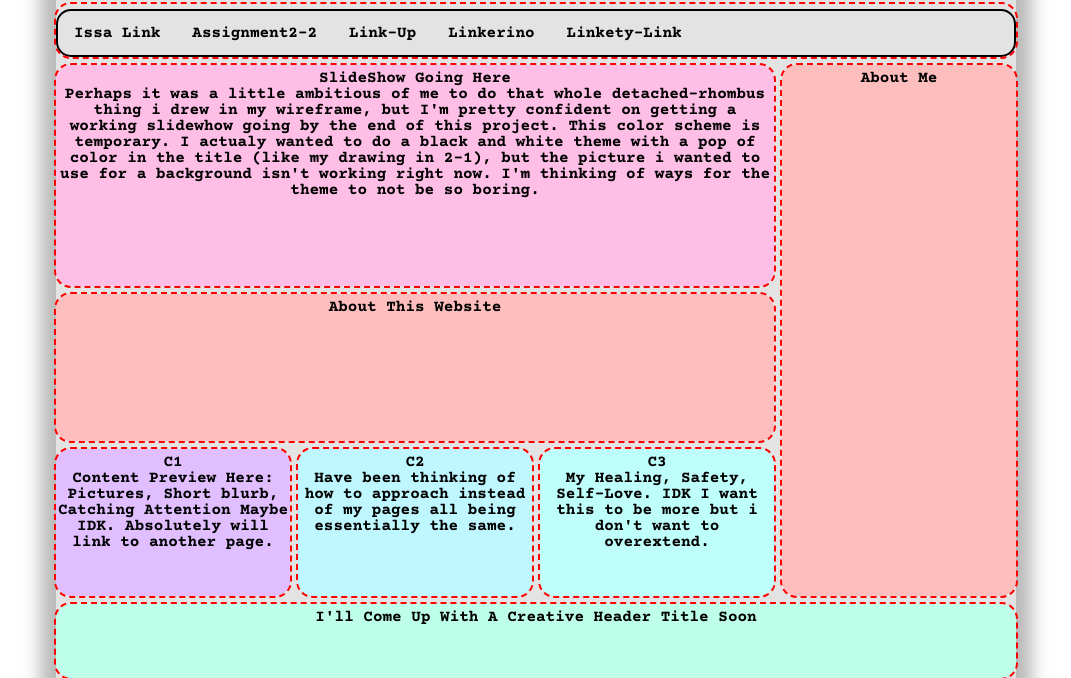
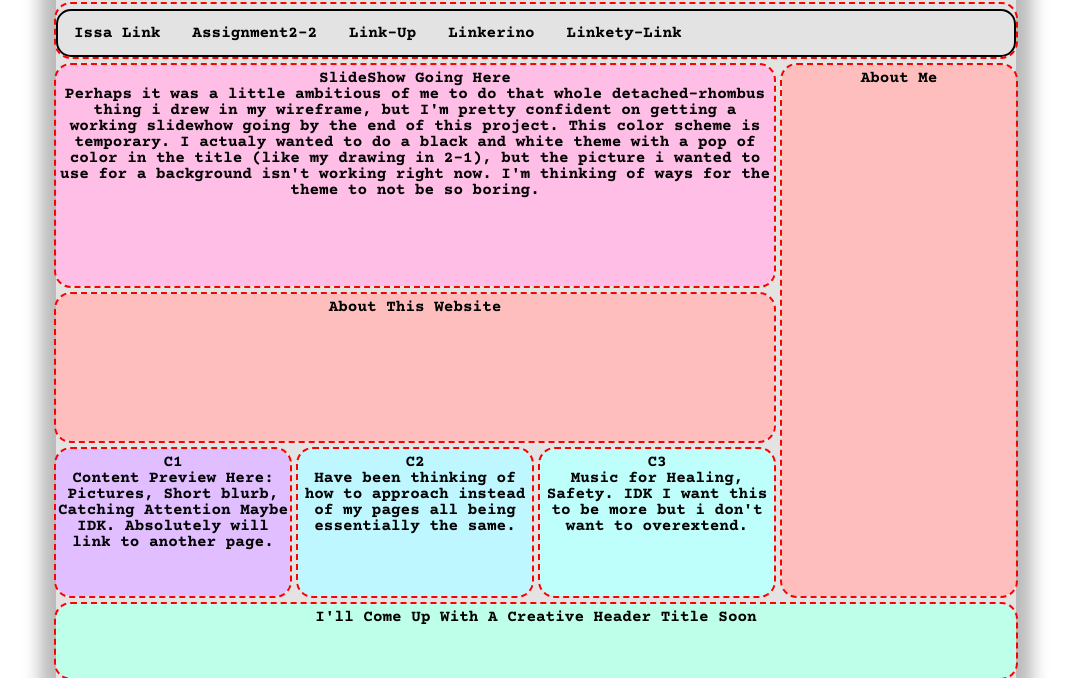
Before and after one commit to greyruiz/CIS162-P2, a plain HTML site: page index.html in a window 1280 px wide. Shown: the part 122-800 px from the top of the page, without its empty margins (104-1175 px from the left). Drawn offline with nearby package versions, Linux system fonts and the light colour scheme.

Commit message:
Add files via upload

```diff
--- a/index.html
+++ b/index.html
@@ -53,7 +53,7 @@
         </div>
         <div id="c1"><h2>C1</h2><p>Content Preview Here: Pictures, Short blurb, Catching Attention Maybe IDK. Absolutely will link to another page.</p></div>
         <div id="c2"><h2>C2</h2><p>Have been thinking of how to approach instead of my pages all being essentially the same.</p></div>
-        <div id="c3"><h2>C3</h2><p>My Healing, Safety, Self-Love. IDK I want this to be more but i don't want to overextend.</p></div>
+        <div id="c3"><h2>C3</h2><p>Music for Healing, Safety. IDK I want this to be more but i don't want to overextend.</p></div>
         <footer>I'll Come Up With A Creative Header Title Soon</footer>
     </div>
 </body>
```
